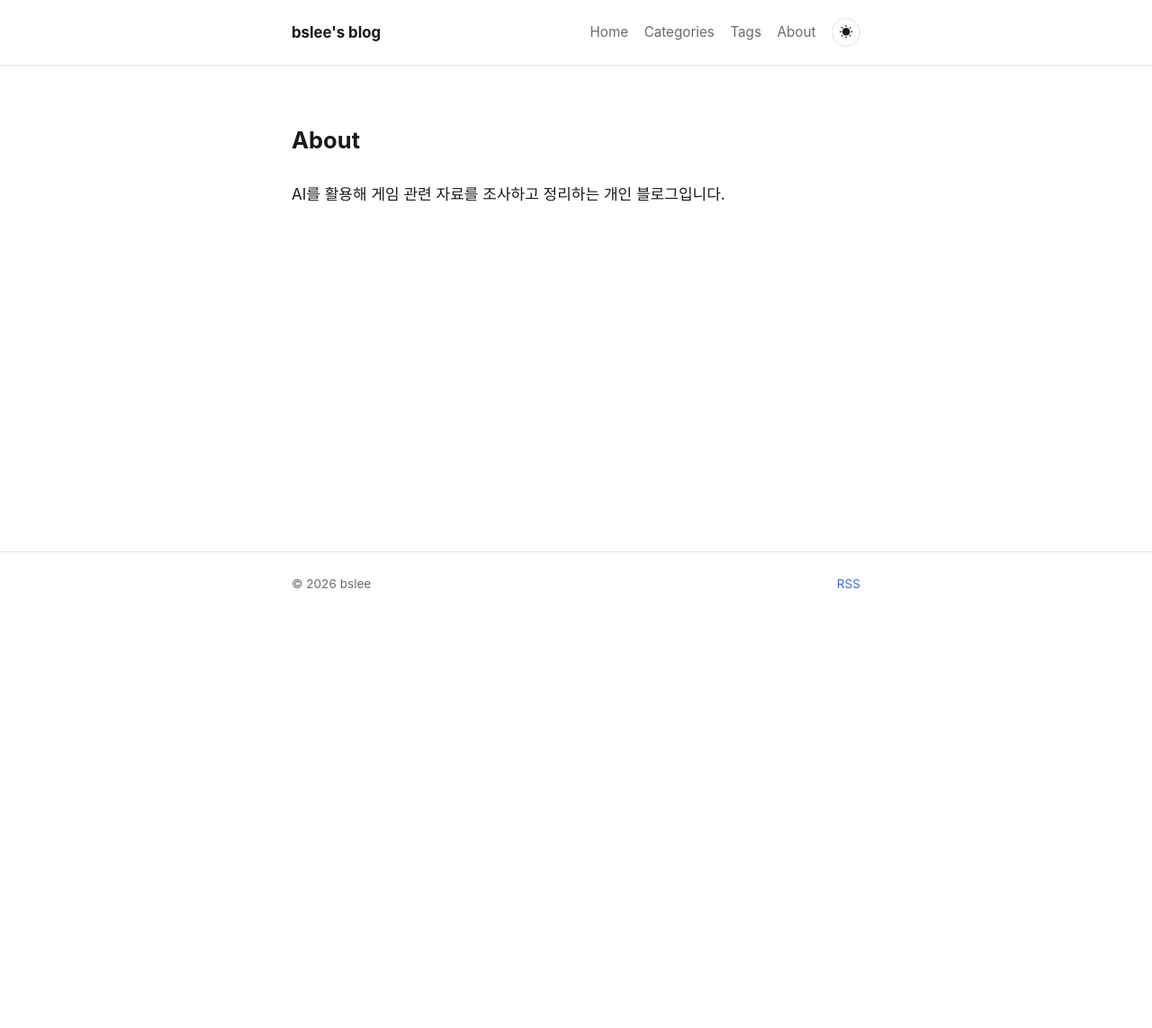
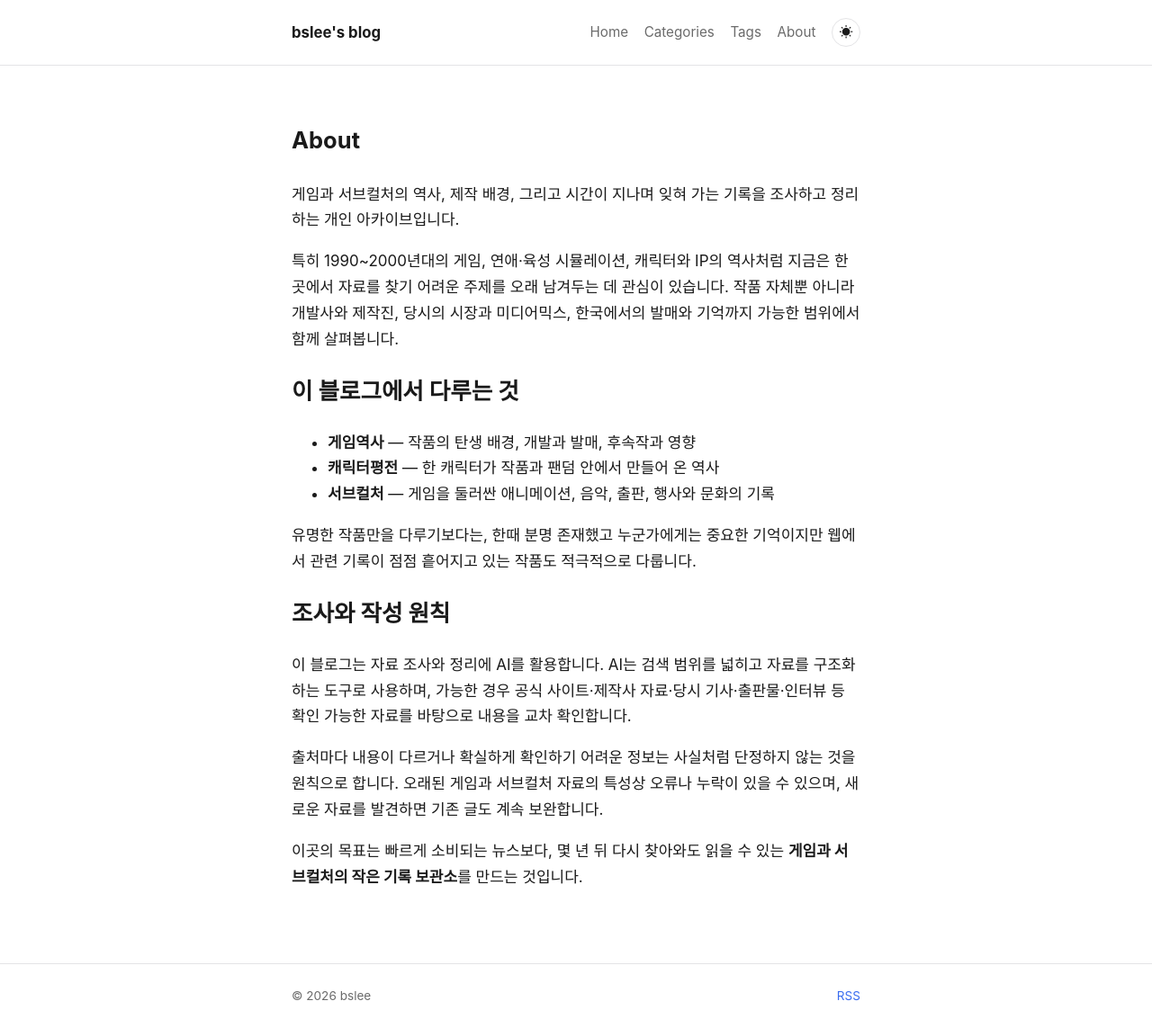
Before and after one commit to bslee-dev/bslee-dev.github.io, a Jekyll site: the page built from about.md, in a window 1280 px wide. Shown: the whole page at 90% size. Built offline with Jekyll 4.4.1, drawn with Linux system fonts in a browser that asks for light colours; before the commit the page ends 900 px from its top, so only the background shows below that.

Commit message:
Expand About page with archive focus and research principles

```diff
--- a/about.md
+++ b/about.md
@@ -3,4 +3,22 @@ title: About
 permalink: /about/
 ---
 
-AI를 활용해 게임 관련 자료를 조사하고 정리하는 개인 블로그입니다.
+게임과 서브컬처의 역사, 제작 배경, 그리고 시간이 지나며 잊혀 가는 기록을 조사하고 정리하는 개인 아카이브입니다.
+
+특히 1990~2000년대의 게임, 연애·육성 시뮬레이션, 캐릭터와 IP의 역사처럼 지금은 한곳에서 자료를 찾기 어려운 주제를 오래 남겨두는 데 관심이 있습니다. 작품 자체뿐 아니라 개발사와 제작진, 당시의 시장과 미디어믹스, 한국에서의 발매와 기억까지 가능한 범위에서 함께 살펴봅니다.
+
+## 이 블로그에서 다루는 것
+
+- **게임역사** — 작품의 탄생 배경, 개발과 발매, 후속작과 영향
+- **캐릭터평전** — 한 캐릭터가 작품과 팬덤 안에서 만들어 온 역사
+- **서브컬처** — 게임을 둘러싼 애니메이션, 음악, 출판, 행사와 문화의 기록
+
+유명한 작품만을 다루기보다는, 한때 분명 존재했고 누군가에게는 중요한 기억이지만 웹에서 관련 기록이 점점 흩어지고 있는 작품도 적극적으로 다룹니다.
+
+## 조사와 작성 원칙
+
+이 블로그는 자료 조사와 정리에 AI를 활용합니다. AI는 검색 범위를 넓히고 자료를 구조화하는 도구로 사용하며, 가능한 경우 공식 사이트·제작사 자료·당시 기사·출판물·인터뷰 등 확인 가능한 자료를 바탕으로 내용을 교차 확인합니다.
+
+출처마다 내용이 다르거나 확실하게 확인하기 어려운 정보는 사실처럼 단정하지 않는 것을 원칙으로 합니다. 오래된 게임과 서브컬처 자료의 특성상 오류나 누락이 있을 수 있으며, 새로운 자료를 발견하면 기존 글도 계속 보완합니다.
+
+이곳의 목표는 빠르게 소비되는 뉴스보다, 몇 년 뒤 다시 찾아와도 읽을 수 있는 **게임과 서브컬처의 작은 기록 보관소**를 만드는 것입니다.
```
